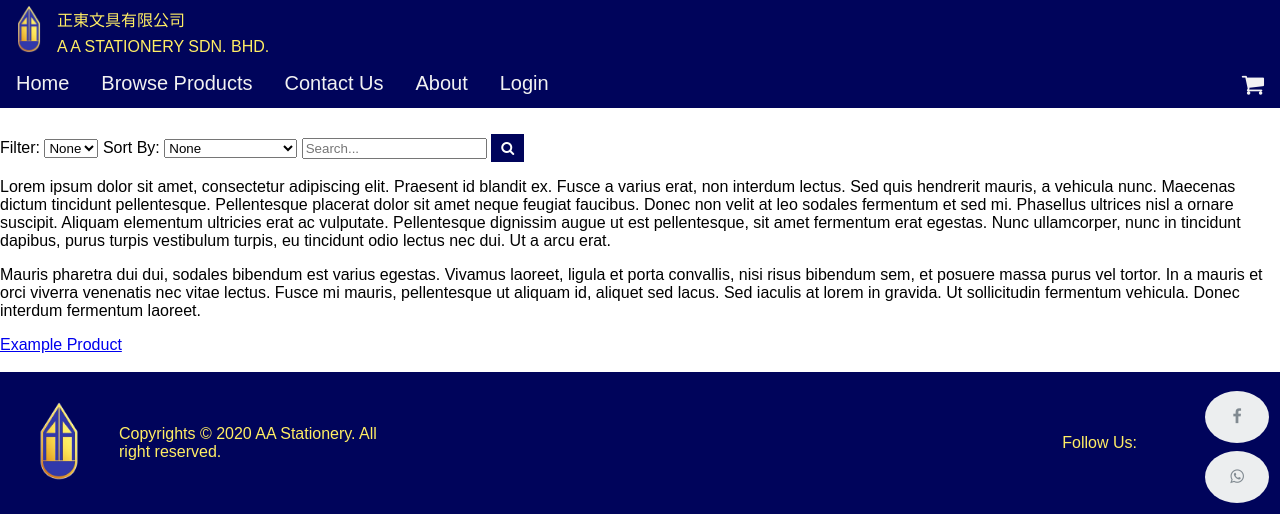
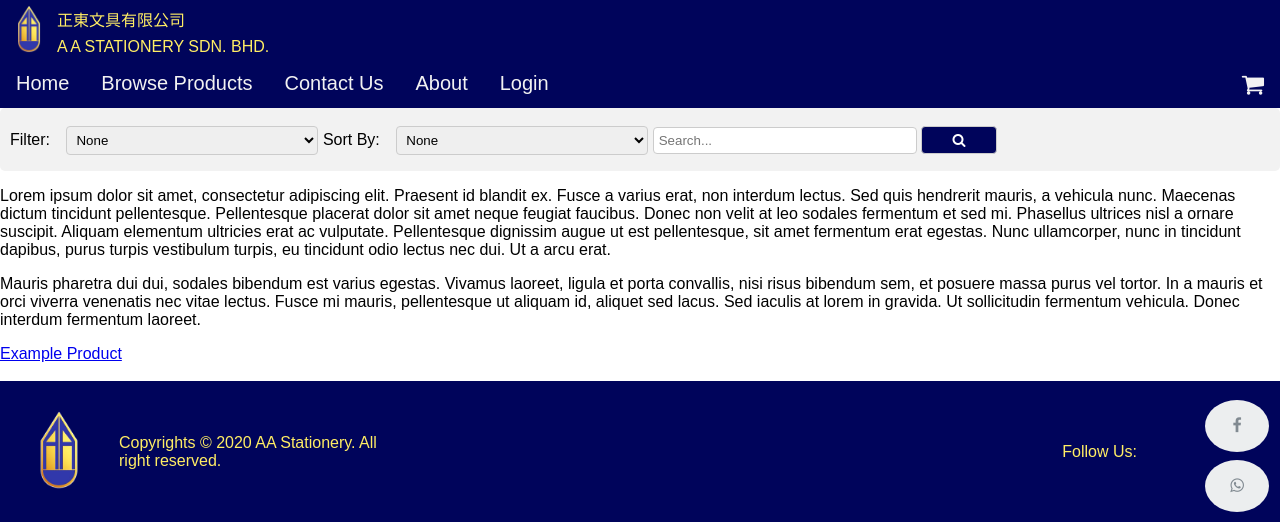
Before and after one commit to Rust405/WST-Assignment, a PHP site: page /browse.php in a window 1280 px wide. Shown: the top 522 px of the page. Run offline with PHP 8.4, Linux system fonts and the light colour scheme.

Commit message:
Add files via upload

```diff
--- a/browse.php
+++ b/browse.php
@@ -6,11 +6,83 @@
         <?php
         include ('header.html');
         ?>
+        <style>
 
+            input[type=text] {
+                width: 20%;
+                padding: 5px;
+                border: 1px solid #ccc;
+                border-radius: 4px;
+                resize: vertical;
+            }
+            select {
+                width: 20%;
+                padding: 5px;
+                border: 1px solid #ccc;
+                border-radius: 4px;
+                resize: vertical;
+            }
+
+            button[type=submit] {
+                width: 6%;
+                padding: 5px;
+                border: 1px solid #ccc;
+                border-radius: 4px;
+                resize: vertical;
+                box-sizing: border-box;
+            }
+
+            label {
+                padding: 12px 12px 12px 0;
+                display: inline-block;
+            }
+
+            input[type=submit] {
+                background-color: #4CAF50;
+                color: white;
+                padding: 12px 20px;
+                border: none;
+                border-radius: 4px;
+                cursor: pointer;
+                float: right;
+            }
+
+
+            .container {
+                border-radius: 5px;
+                background-color: #f2f2f2;
+                padding: 10px;
+                box-sizing: border-box;
+            }
+
+
+
+            /* Clear floats after the columns */
+            .row:after {
+                content: "";
+                display: table;
+                clear: both;
+            }
+
+            /* Responsive layout - when the screen is less than 600px wide, make the two columns stack on top of each other instead of next to each other */
+            @media screen and (max-width: 600px) {
+                button[type=submit] {
+                    width: 90%;
+                    margin-top: 4px;
+                }
+                input[type=text]{
+                    width:88%;
+                    margin-top: 4px;
+
+                }
+            }
+        </style>
     </head>
     <body>
-        <br>
+
+        <div class="container">
             <form action="browse.php" method="GET">
+                <div class="row">
                     <label for="filter">Filter:</label>
                     <select name="filter">
                         <option value="none">None</option>
@@ -28,15 +100,26 @@
                         <option value="HL">Price, high to low</option>
                     </select>
 
+
                     <a class="search-container">
                         <input type="text" placeholder="Search..." name="s">
                         <button type="submit" ><i class="fa fa-search"></i></button>
                     </a>
 
 
+                </div>
+
+            </form>
+        </div>
+
+
+
+
+
 
 
     </form>
+
     <p>Lorem ipsum dolor sit amet, consectetur adipiscing elit. Praesent id blandit ex. Fusce a varius erat, non interdum lectus. Sed quis hendrerit mauris, a vehicula nunc.
         Maecenas dictum tincidunt pellentesque. Pellentesque placerat dolor sit amet neque feugiat faucibus. Donec non velit at leo sodales fermentum et sed mi.
         Phasellus ultrices nisl a ornare suscipit. Aliquam elementum ultricies erat ac vulputate. Pellentesque dignissim augue ut est pellentesque, sit amet fermentum erat egestas.
```
Lines whose indentation alone changed are shown as unchanged.
